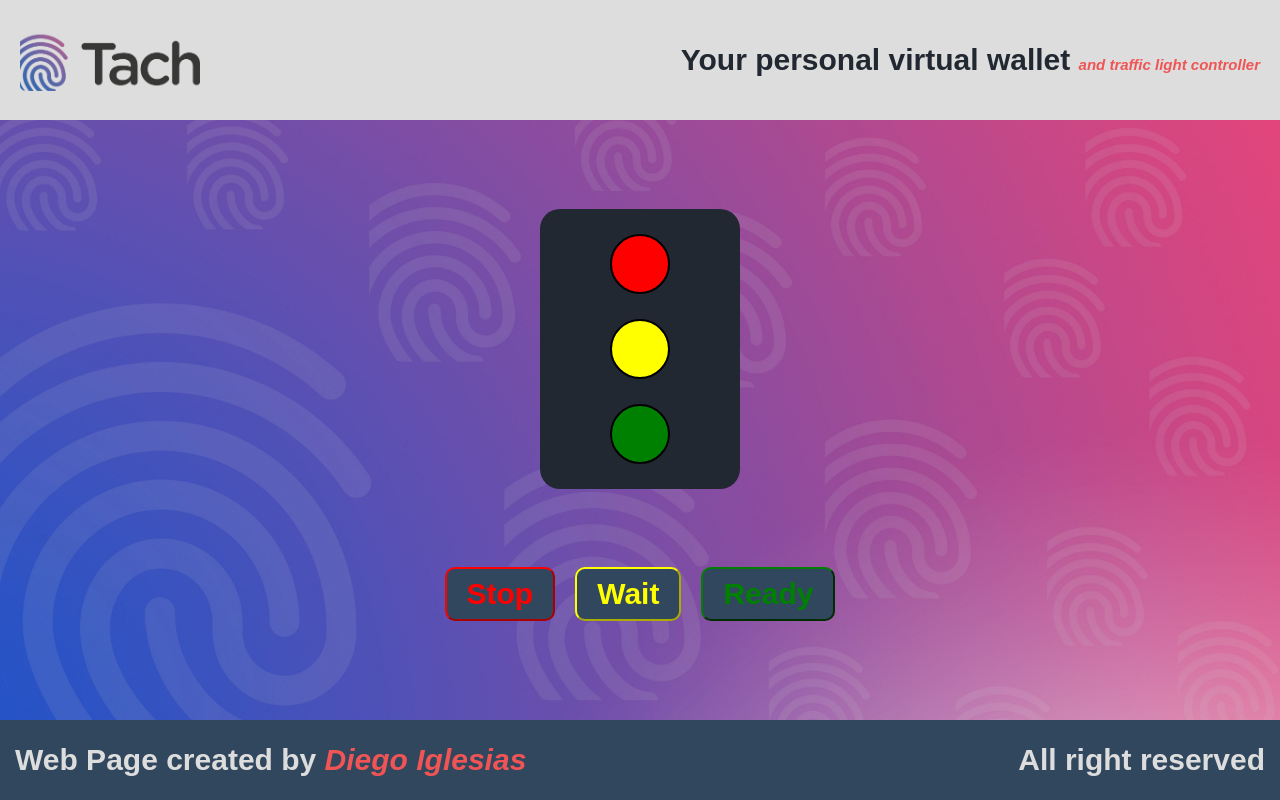
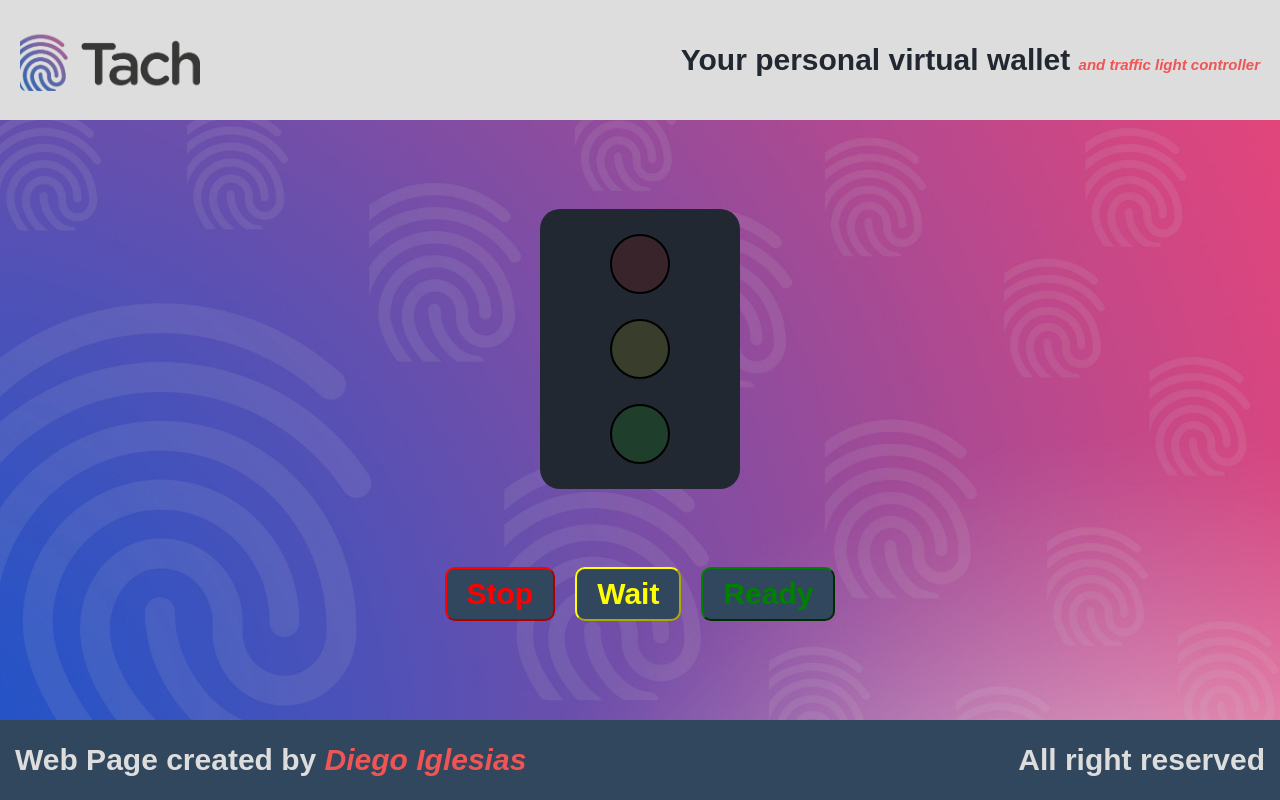
Before and after one commit to diegoiglesiasrojo/traffic-lights, a React (Create React App) app: page / in a window 1280 px wide. Built offline with nearby package versions, Linux system fonts and the light colour scheme.

Commit message:
hook useState implemented

```diff
--- a/src/App.css
+++ b/src/App.css
@@ -94,18 +94,6 @@ main .container .trafficLights div {
     height: 50px;
     border-radius: 50%;
     border: 2px solid black;
-}
-
-main .container .trafficLights .redLight {
-    background: red;
-}
-
-main .container .trafficLights .yellowLight {
-    background: yellow;
-}
-
-main .container .trafficLights .greenLight {
-    background: green;
 }
 
 main .container .buttonContainer {
@@ -244,10 +232,6 @@ main .container .buttonContainer .greenLightButton {
         width: 220px;
     }
 
-    header .logo {
-        font-size: 60px;
-    }
-
     header .logoPhrase, footer p {
         font-size: 35px;
     }
@@ -264,10 +248,6 @@ main .container .buttonContainer .greenLightButton {
 @media screen and (min-width:1920px){
     header img {
         width: 330px;
-    }
-
-    header .logo {
-        font-size: 70px;
     }
 
     header .logoPhrase, footer p {
@@ -297,10 +277,6 @@ main .container .buttonContainer .greenLightButton {
         width: 400px;
     }
 
-    header .logo {
-        font-size: 80px;
-    }
-
     header .logoPhrase, footer p {
         font-size: 60px;
     }
--- a/src/components/ButtonContainer.js
+++ b/src/components/ButtonContainer.js
@@ -1,11 +1,15 @@
 import React from "react"
 
-const ButtonContainer = () => {
+const ButtonContainer = (props) => {
+    const lightsStateHandler = (newState) => {
+        props.setLightsState(newState)
+    }
+
     return (
         <article className="buttonContainer">
-            <button className="redLightButton">Stop</button>
-            <button className="yellowLightButton">Wait</button>
-            <button className="greenLightButton">Ready</button>
+            <button className="redLightButton" onClick={() => lightsStateHandler(1)}>Stop</button>
+            <button className="yellowLightButton" onClick={() => lightsStateHandler(2)}>Wait</button>
+            <button className="greenLightButton" onClick={() => lightsStateHandler(3)}>Ready</button>
         </article>
     )
 }
--- a/src/components/Main.js
+++ b/src/components/Main.js
@@ -1,13 +1,15 @@
-import React from "react"
+import React, {useState} from "react"
 import TrafficLights from "./TrafficLights"
 import ButtonContainer from "./ButtonContainer"
 
 const Main = () => {
+    const [lightsState, setLightsState] = useState(0)
+
     return (
         <main style={{backgroundImage : "url('./assets/fondo.jpeg')"}}>
             <section className="container">
-                <TrafficLights/>
-                <ButtonContainer/>
+                <TrafficLights lightsState={lightsState}/>
+                <ButtonContainer setLightsState={setLightsState}/>
             </section>
         </main>
     )
--- a/src/components/TrafficLights.js
+++ b/src/components/TrafficLights.js
@@ -1,11 +1,11 @@
 import React from "react"
 
-const TrafficLights = () => {
+const TrafficLights = (props) => {
     return (
         <article className="trafficLights">
-            <div className="redLight"></div>
-            <div className="yellowLight"></div>
-            <div className="greenLight"></div>
+            <div style={{background: props.lightsState === 1 ? "red" : "rgba(255, 0, 0, 0.1)"}}></div>
+            <div style={{background: props.lightsState === 2 ? "yellow" : "rgba(255, 255, 0, 0.1)"}}></div>
+            <div style={{background: props.lightsState === 3 ? "green" : "rgba(0, 255, 0, 0.1)"}}></div>
         </article>
     )
 }
```
